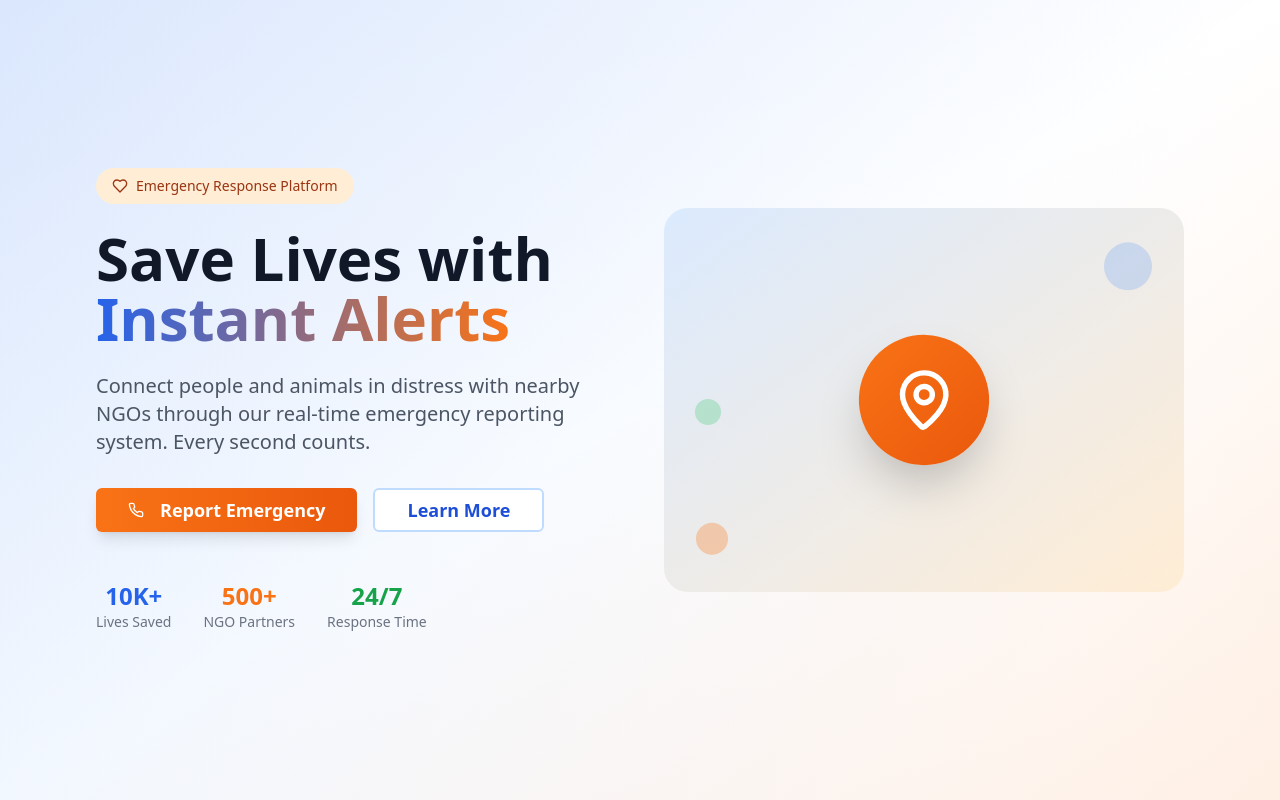
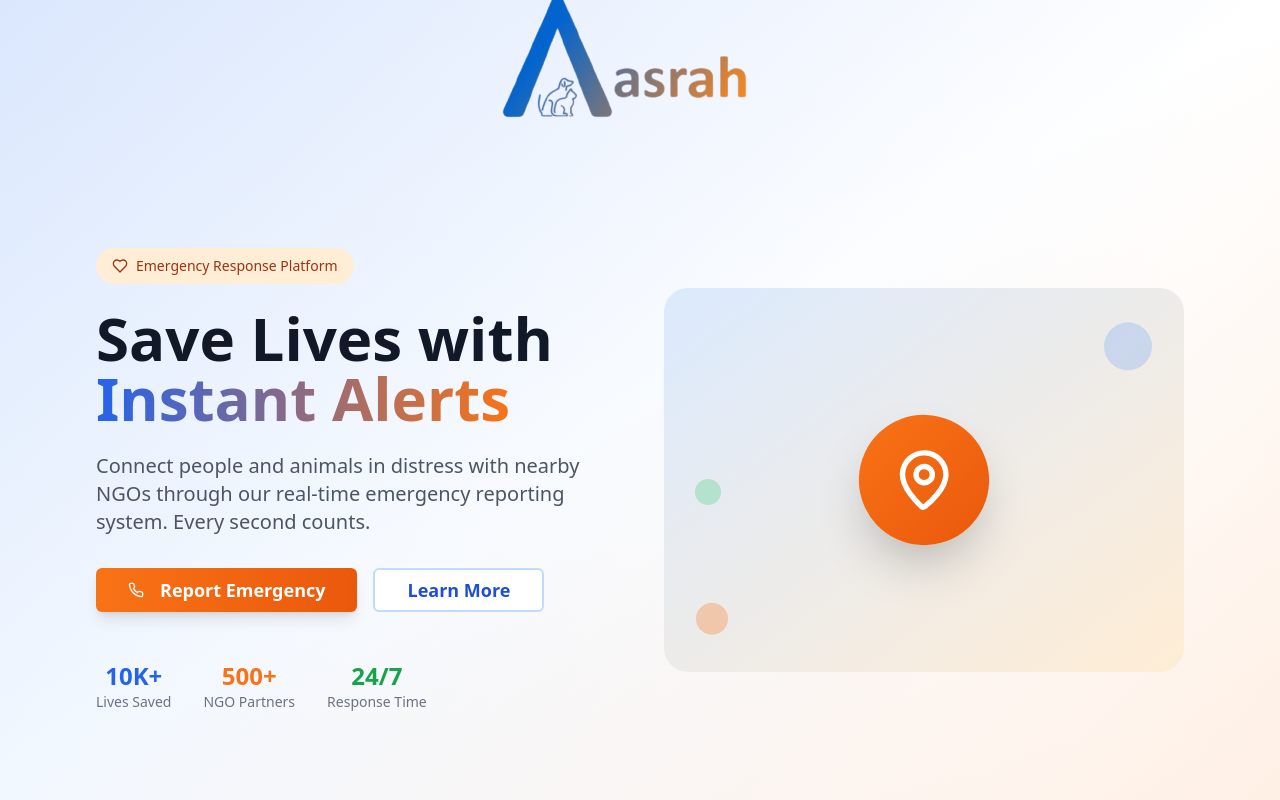
Before and after one commit to shubhamk0205/Aasrah-Hackathon, a React (Vite) app in the folder Frontend/: page / in a window 1280 px wide. Shown: the top 800 px of the page. Built offline with nearby package versions, Linux system fonts and the light colour scheme.

Commit message:
Add favicon and enhance Hero component with logo animation
- Added a favicon link to the index.html for better branding.
- Updated the Hero component to include a logo with animation effects for improved visual appeal.
- Adjusted layout and spacing in the Hero section for better responsiveness.

```diff
--- a/Frontend/index.html
+++ b/Frontend/index.html
@@ -2,6 +2,7 @@
 <html lang="en">
   <head>
     <meta charset="UTF-8" />
+    <link rel="icon" type="image/png" href="/logoIcon-removebg.png" />
     <meta name="viewport" content="width=device-width, initial-scale=1.0" />
     <title>Aasrah</title>
     <meta name="description" content="Lovable Generated Project" />
--- a/Frontend/src/components/Hero.tsx
+++ b/Frontend/src/components/Hero.tsx
@@ -5,23 +5,37 @@ import { Link } from "react-router-dom";
 
 const Hero = () => {
   return (
-    <section className="relative min-h-screen flex items-center justify-center px-4 py-20 overflow-hidden">
+    <section className="relative min-h-screen flex items-center justify-center px-4 overflow-hidden">
       {/* Background Elements */}
       <div className="absolute inset-0 bg-gradient-to-br from-blue-600/10 via-transparent to-orange-500/10" />
 
       <div className="container mx-auto max-w-6xl relative z-10">
-        <div className="grid lg:grid-cols-2 gap-12 items-center">
+        {/* Logo Header */}
+        <motion.div
+          initial={{ opacity: 0, y: -20 }}
+          animate={{ opacity: 1, y: 0 }}
+          transition={{ duration: 0.8 }}
+          className="flex justify-center -mt-32"
+        >
+          <img
+            src="/logo_full.png"
+            alt="Aasrah Full Logo"
+            className="h-40 md:h-48 lg:h-56 w-auto object-contain"
+          />
+        </motion.div>
+
+        <div className="grid lg:grid-cols-2 gap-12 items-center mt-16">
           {/* Left Content */}
           <motion.div
             initial={{ opacity: 0, x: -50 }}
             animate={{ opacity: 1, x: 0 }}
-            transition={{ duration: 0.8 }}
+            transition={{ duration: 0.8, delay: 0.2 }}
             className="text-center lg:text-left"
           >
             <motion.div
               initial={{ scale: 0 }}
               animate={{ scale: 1 }}
-              transition={{ delay: 0.2, duration: 0.5 }}
+              transition={{ delay: 0.4, duration: 0.5 }}
               className="inline-flex items-center gap-2 bg-orange-100 text-orange-800 px-4 py-2 rounded-full text-sm font-medium mb-6"
             >
               <Heart className="w-4 h-4" />
```
